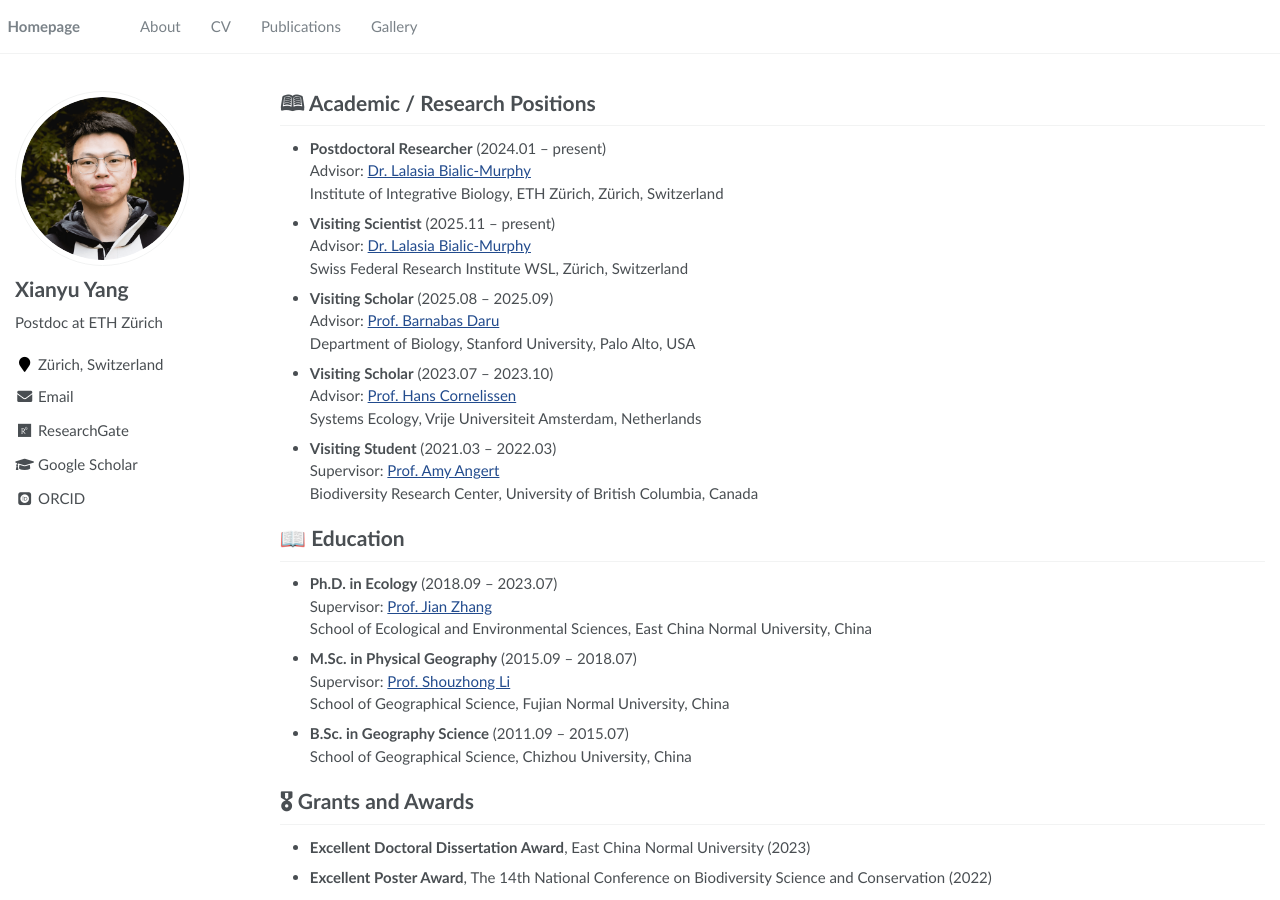
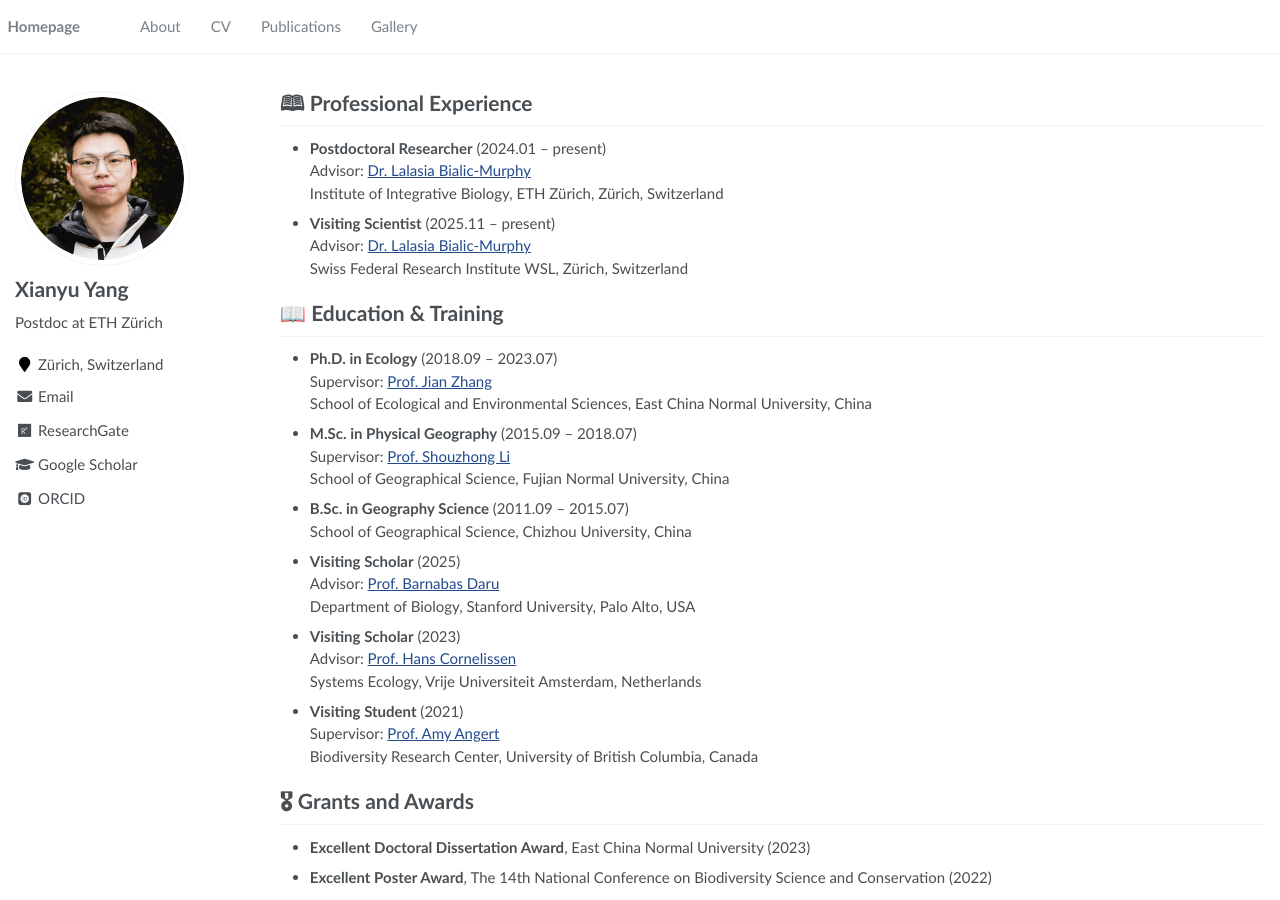
Before and after one commit to Xianyu-Yang/xianyu-yang.github.io, a Jekyll site: the page built from _pages/cv.md, in a window 1280 px wide and 900 px high. Built offline with Jekyll 4.4.1, drawn with Linux system fonts in a browser that asks for light colours; some web fonts are replaced; part of the change alters nothing that is shown.

Commit message:
Update cv.md

```diff
--- a/_pages/cv.md
+++ b/_pages/cv.md
@@ -5,7 +5,7 @@ permalink: /cv/
 author_profile: true
 ---
 
-# 🕮 Academic / Research Positions
+# 🕮 Professional Experience
 - **Postdoctoral Researcher** (2024.01 – present)
   Advisor: [Dr. Lalasia Bialic-Murphy](https://crowtherlab.com/dr-lalasia-bialic-murphy/){:target="_blank"}
   Institute of Integrative Biology, ETH Zürich, Zürich, Switzerland
@@ -14,19 +14,8 @@ author_profile: true
   Advisor: [Dr. Lalasia Bialic-Murphy](https://www.wsl.ch/en/staff/bialicla/){:target="_blank"}
   Swiss Federal Research Institute WSL, Zürich, Switzerland
 
-- **Visiting Scholar** (2025.08 – 2025.09)
-  Advisor: [Prof. Barnabas Daru](https://profiles.stanford.edu/barnabas-daru){:target="_blank"}
-  Department of Biology, Stanford University, Palo Alto, USA
+# 📖 Education & Training
 
-- **Visiting Scholar** (2023.07 – 2023.10)
-  Advisor: [Prof. Hans Cornelissen](https://research.vu.nl/en/persons/hans-cornelissen){:target="_blank"}
-  Systems Ecology, Vrije Universiteit Amsterdam, Netherlands
-
-- **Visiting Student** (2021.03 – 2022.03)
-  Supervisor: [Prof. Amy Angert](https://angert.github.io/people.html){:target="_blank"}
-  Biodiversity Research Center, University of British Columbia, Canada
-
-# 📖 Education
 - **Ph.D. in Ecology** (2018.09 – 2023.07)
   Supervisor: [Prof. Jian Zhang](https://ecoinfor.github.io/index.html){:target="_blank"}
   School of Ecological and Environmental Sciences, East China Normal University, China
@@ -37,6 +26,19 @@ author_profile: true
 
 - **B.Sc. in Geography Science** (2011.09 – 2015.07)
   School of Geographical Science, Chizhou University, China
+
+- **Visiting Scholar** (2025)
+  Advisor: [Prof. Barnabas Daru](https://profiles.stanford.edu/barnabas-daru){:target="_blank"}
+  Department of Biology, Stanford University, Palo Alto, USA
+
+- **Visiting Scholar** (2023)
+  Advisor: [Prof. Hans Cornelissen](https://research.vu.nl/en/persons/hans-cornelissen){:target="_blank"}
+  Systems Ecology, Vrije Universiteit Amsterdam, Netherlands
+
+- **Visiting Student** (2021)
+  Supervisor: [Prof. Amy Angert](https://angert.github.io/people.html){:target="_blank"}
+  Biodiversity Research Center, University of British Columbia, Canada
+
 
 # 🎖 Grants and Awards
 - **Excellent Doctoral Dissertation Award**, East China Normal University (2023)
```
